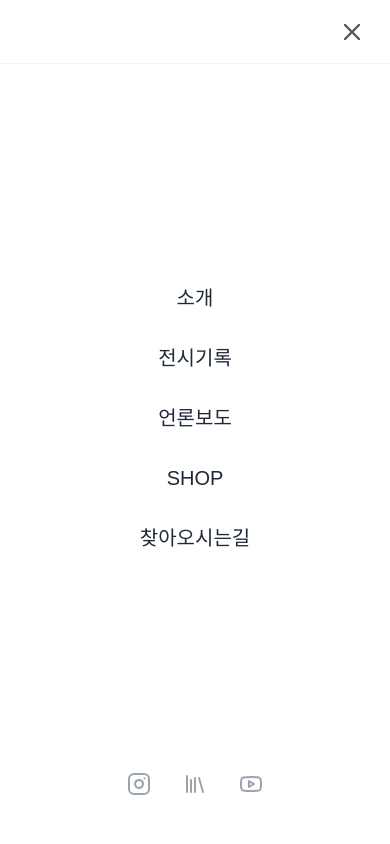
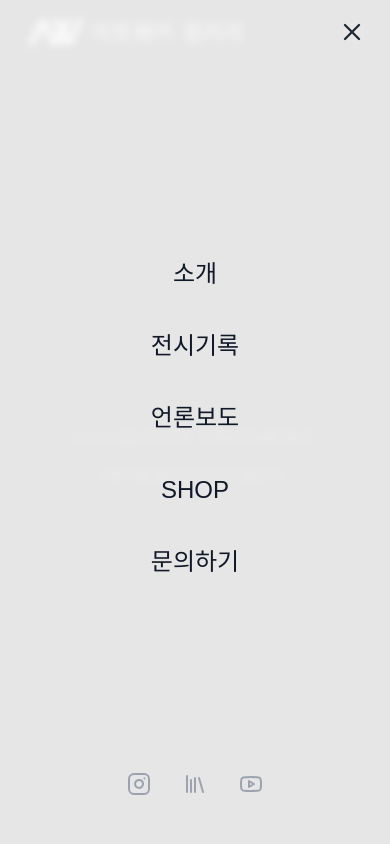
Before and after one commit to juuuno-coder/art-way, a Next.js app: page / in a window 390 px wide. Both pictures are taken after a click on the button "메뉴 열기". Shown: the top 844 px of the page. Built offline with nearby package versions, Linux system fonts and the light colour scheme; no server answers; the database is empty.

Commit message:
모바일 메뉴 디자인 개선: 전체화면, 배경 투명도 90%, 항목명 변경

```diff
--- a/src/components/MobileMenu.tsx
+++ b/src/components/MobileMenu.tsx
@@ -23,13 +23,13 @@ export default function MobileMenu() {
 
             {/* 오버레이 메뉴 */}
             {isOpen && (
-                <div className="fixed inset-0 z-[100] bg-white animate-fade-in flex flex-col gap-8">
+                <div className="fixed inset-0 z-[100] bg-white/90 backdrop-blur-sm animate-fade-in flex flex-col gap-8">
                     {/* 상단 닫기 버튼 */}
-                    <div className="h-16 px-6 flex items-center justify-between border-b border-gray-100">
+                    <div className="h-16 px-6 flex items-center justify-between">
                         <span className="font-serif font-bold text-lg"></span>
                         <button
                             onClick={closeMenu}
-                            className="p-2 -mr-2 text-gray-600 hover:text-black transition"
+                            className="p-2 -mr-2 text-gray-800 hover:text-black transition"
                             aria-label="메뉴 닫기"
                         >
                             <X size={28} />
@@ -37,21 +37,21 @@ export default function MobileMenu() {
                     </div>
 
                     {/* 메뉴 링크들 */}
-                    <nav className="flex-1 flex flex-col justify-center items-center bg-white/80 gap-8 text-xl font-serif font-medium text-gray-800">
-                        <Link href="/about" onClick={closeMenu} className="hover:text-black">
+                    <nav className="flex-1 flex flex-col justify-center items-center gap-10 text-2xl font-serif text-gray-900">
+                        <Link href="/about" onClick={closeMenu} className="hover:text-blue-600 transition-colors">
                             소개
                         </Link>
-                        <Link href="/archive" onClick={closeMenu} className="hover:text-black">
+                        <Link href="/archive" onClick={closeMenu} className="hover:text-blue-600 transition-colors">
                             전시기록
                         </Link>
-                        <Link href="/media" onClick={closeMenu} className="hover:text-black">
+                        <Link href="/media" onClick={closeMenu} className="hover:text-blue-600 transition-colors">
                             언론보도
                         </Link>
-                        <Link href="/mall" onClick={closeMenu} className="hover:text-black">
+                        <Link href="/mall" onClick={closeMenu} className="hover:text-blue-600 transition-colors">
                             SHOP
                         </Link>
-                        <Link href="/contact" onClick={closeMenu} className="hover:text-black">
-                            찾아오시는길
+                        <Link href="/contact" onClick={closeMenu} className="hover:text-blue-600 transition-colors">
+                            문의하기
                         </Link>
                     </nav>
 
```
